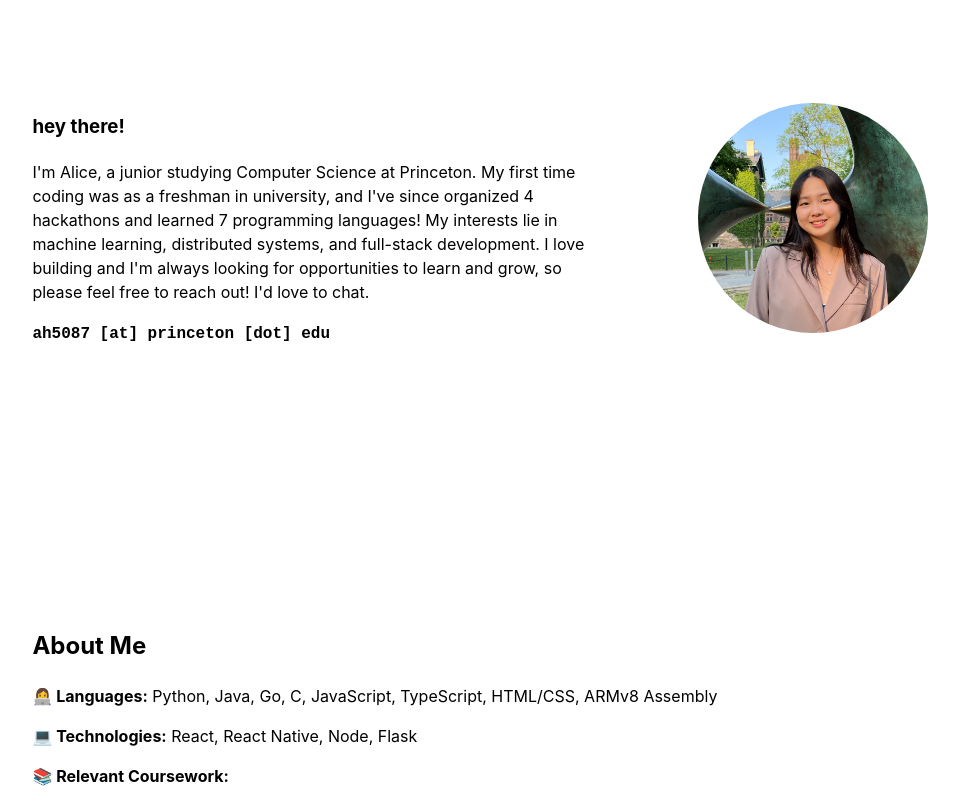
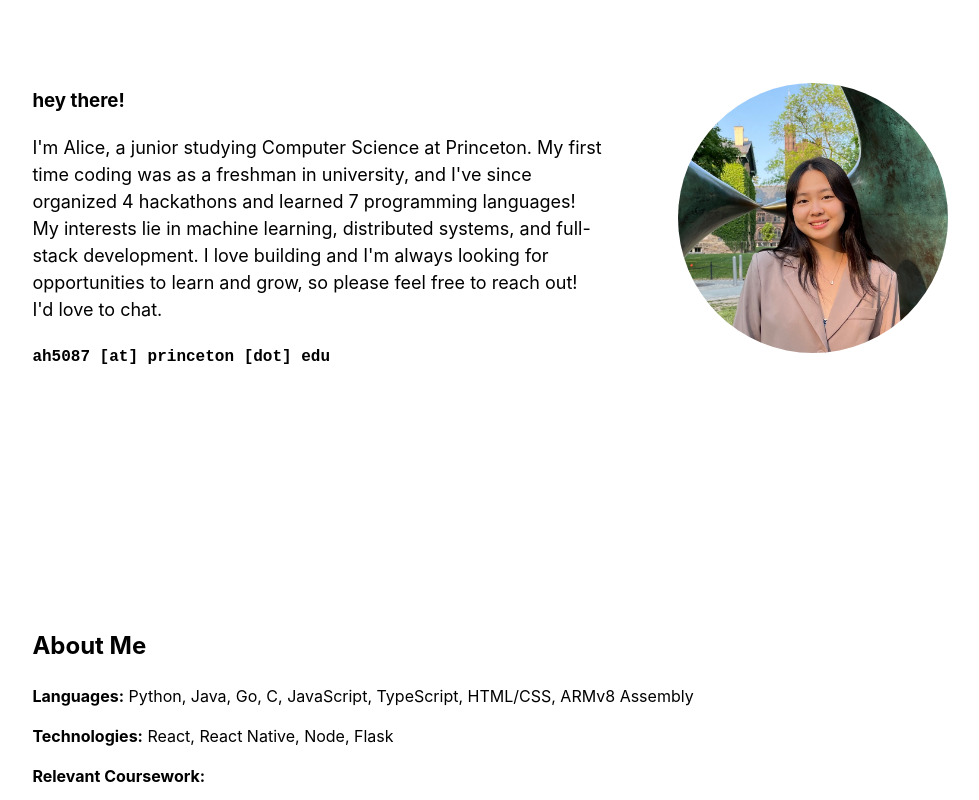
Before and after one commit to ah5087/personal-website, a React (Vite) app: page / in a window 1280 px wide. Shown: the part 240-1040 px from the top of the page, without its empty margins (122-1101 px from the left). Built offline with nearby package versions, Linux system fonts and the light colour scheme.

Commit message:
minor styling fixes

```diff
--- a/src/pages/About/about.tsx
+++ b/src/pages/About/about.tsx
@@ -52,14 +52,14 @@ const About = () => (
   >
     <h2>About Me</h2>
     <p className={commonStyles.paragraph}>
-      <b>👩‍💻 Languages:</b> Python, Java, Go, C, JavaScript, TypeScript,
-      HTML/CSS, ARMv8 Assembly
+      <b>Languages:</b> Python, Java, Go, C, JavaScript, TypeScript, HTML/CSS,
+      ARMv8 Assembly
     </p>
     <p className={commonStyles.paragraph}>
-      <b>💻 Technologies:</b> React, React Native, Node, Flask
+      <b>Technologies:</b> React, React Native, Node, Flask
     </p>
     <p className={commonStyles.paragraph}>
-      <b>📚 Relevant Coursework:</b>
+      <b>Relevant Coursework:</b>
     </p>
     <div className={styles.coursework}>
       {coursework.map((course, index) => (
--- a/src/pages/IntroSection/Intro.module.scss
+++ b/src/pages/IntroSection/Intro.module.scss
@@ -18,8 +18,8 @@
   }
 
   .photo {
-    width: 230px;
-    height: 230px;
+    width: 270px;
+    height: 270px;
     border-radius: 50%;
     object-fit: cover;
     margin-bottom: 20px;
@@ -37,7 +37,7 @@
   }
 
   .paragraph {
-    font-size: 16px;
+    font-size: 18px;
     line-height: 1.5;
   }
 
--- a/src/pages/Projects/projects.tsx
+++ b/src/pages/Projects/projects.tsx
@@ -7,7 +7,7 @@ const projects = [
     title: "Slack Bot",
     languages: "Python",
     description:
-      "Automated onboarding bot integrated into Slack, which manages user channels using emoji reactions and features a customizable welcome message.",
+      "Automated onboarding bot integrated into Slack, which manages user channels using emoji reactions and features a customizable and interactive welcome message.",
     video: "https://www.youtube.com/embed/6ExcNBB_x_0",
     repo: "https://github.com/ah5087/slack-bot",
   },
```
